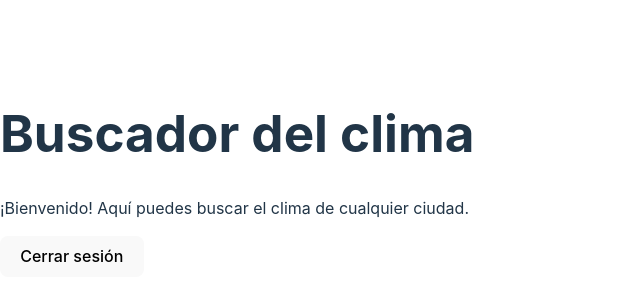
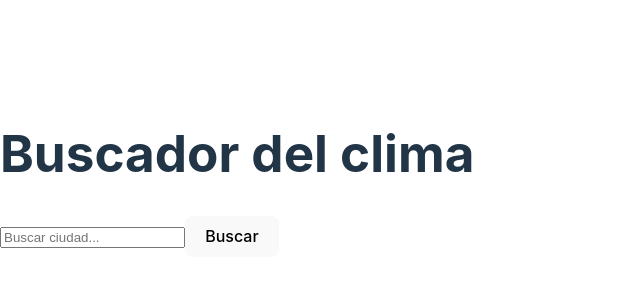
Before and after one commit to ItheraelCoder/weather-app, a React (Vite) app: page /search in a window 1280 px wide. Shown: the part 226-526 px from the top of the page, without its empty margins (0-640 px from the left). Built offline with nearby package versions, Linux system fonts and the light colour scheme; sample sign-in values are in the browser's storage.

Commit message:
Actualizacion: Weather App FronEnd

```diff
--- a/src/WeatherApp.jsx
+++ b/src/WeatherApp.jsx
@@ -2,11 +2,15 @@
 
 import { BrowserRouter } from 'react-router-dom'; // <-- Aquí podría estar el Router
 import { AppRouter } from './router';
+import { Provider } from 'react-redux';
+import { store } from './store/store';
 
 export const WeatherApp = () =>{
   return (
-    <BrowserRouter> {/* <-- Esto es un Router */}
-      <AppRouter />
-    </BrowserRouter>
+    <Provider store={store}>
+      <BrowserRouter> {/* <-- Esto es un Router */}
+        <AppRouter />
+      </BrowserRouter>
+    </Provider>
   );
 }
--- a/src/pages/PrivateRoute.jsx
+++ b/src/pages/PrivateRoute.jsx
@@ -1,4 +1,3 @@
-
 import { Navigate } from 'react-router-dom';
 
 export const PrivateRoute = ({ children }) => {
@@ -7,5 +6,3 @@ export const PrivateRoute = ({ children }) => {
   // Si el usuario está autenticado, muestra el componente; de lo contrario, redirige al login
   return isAuthenticated ? children : <Navigate to="/login" />;
 };
-
-export default PrivateRoute;
--- a/src/pages/SearchPage.jsx
+++ b/src/pages/SearchPage.jsx
@@ -1,18 +1,62 @@
-import { useNavigate } from 'react-router-dom';
+import { useState } from 'react';
+import { useSelector, useDispatch } from 'react-redux';
+import { setSearchTerm, setResults, setLoading, setError } from '../store/search/searchSlice';
 
 export const SearchPage = () => {
-  const navigate = useNavigate();
+  const dispatch = useDispatch();
+  const { searchTerm, results, isLoading, error } = useSelector((state) => state.search);
+  const [inputValue, setInputValue] = useState('');
 
-  const handleLogout = () => {
-    localStorage.removeItem('isAuthenticated'); // Elimina el estado de autenticación
-    navigate('/login'); // Redirige al login
+  const handleSearch = async (e) => {
+    e.preventDefault();
+    if (!inputValue.trim()) return; // Evita búsquedas vacías
+
+    dispatch(setLoading(true));
+    dispatch(setError(null));
+
+    try {
+      // Simulamos una búsqueda con una API (puedes reemplazar esto con una llamada real)
+      const fakeResults = [
+        { id: 1, name: 'Resultado 1' },
+        { id: 2, name: 'Resultado 2' },
+      ];
+
+      dispatch(setResults(fakeResults)); // Guarda los resultados en el store
+      dispatch(setSearchTerm(inputValue)); // Guarda el término de búsqueda
+    } catch (err) {
+      dispatch(setError('Error al realizar la búsqueda'));
+    } finally {
+      dispatch(setLoading(false));
+    }
   };
 
   return (
-    <div>
+    <div className="search-page">
       <h1>Buscador del clima</h1>
-      <p>¡Bienvenido! Aquí puedes buscar el clima de cualquier ciudad.</p>
-      <button onClick={handleLogout}>Cerrar sesión</button>
+      <form onSubmit={handleSearch}>
+        <input
+          type="text"
+          placeholder="Buscar ciudad..."
+          value={inputValue}
+          onChange={(e) => setInputValue(e.target.value)}
+        />
+        <button type="submit" disabled={isLoading}>
+          {isLoading ? 'Buscando...' : 'Buscar'}
+        </button>
+      </form>
+
+      {error && <p className="error">{error}</p>}
+
+      {results.length > 0 && (
+        <div className="results">
+          <h2>Resultados para `${searchTerm}`</h2>
+          <ul>
+            {results.map((result) => (
+              <li key={result.id}>{result.name}</li>
+            ))}
+          </ul>
+        </div>
+      )}
     </div>
   );
 };
--- /dev/null
+++ b/src/store/index.js
@@ -0,0 +1 @@
+export * from './search/searchSlice'
--- /dev/null
+++ b/src/store/search/searchSlice.js
@@ -0,0 +1,30 @@
+import { createSlice } from '@reduxjs/toolkit';
+
+const initialState = {
+  searchTerm: '', // Término de búsqueda
+  results: [], // Resultados de la búsqueda
+  isLoading: false, // Estado de carga
+  error: null, // Errores
+};
+
+export const searchSlice = createSlice({
+  name: 'search',
+  initialState,
+  reducers: {
+    setSearchTerm: (state, action) => {
+      state.searchTerm = action.payload;
+    },
+    setResults: (state, action) => {
+      state.results = action.payload;
+    },
+    setLoading: (state, action) => {
+      state.isLoading = action.payload;
+    },
+    setError: (state, action) => {
+      state.error = action.payload;
+    },
+  },
+});
+
+export const { setSearchTerm, setResults, setLoading, setError } = searchSlice.actions;
+searchSlice.reducer;
--- /dev/null
+++ b/src/store/store.js
@@ -0,0 +1,8 @@
+import { configureStore } from '@reduxjs/toolkit';
+import { searchSlice } from './search/searchSlice'; // Importa el slice de búsqueda
+
+export const store = configureStore({
+  reducer: {
+    search: searchSlice.reducer, // Agrega el slice al store
+  },
+});
```
